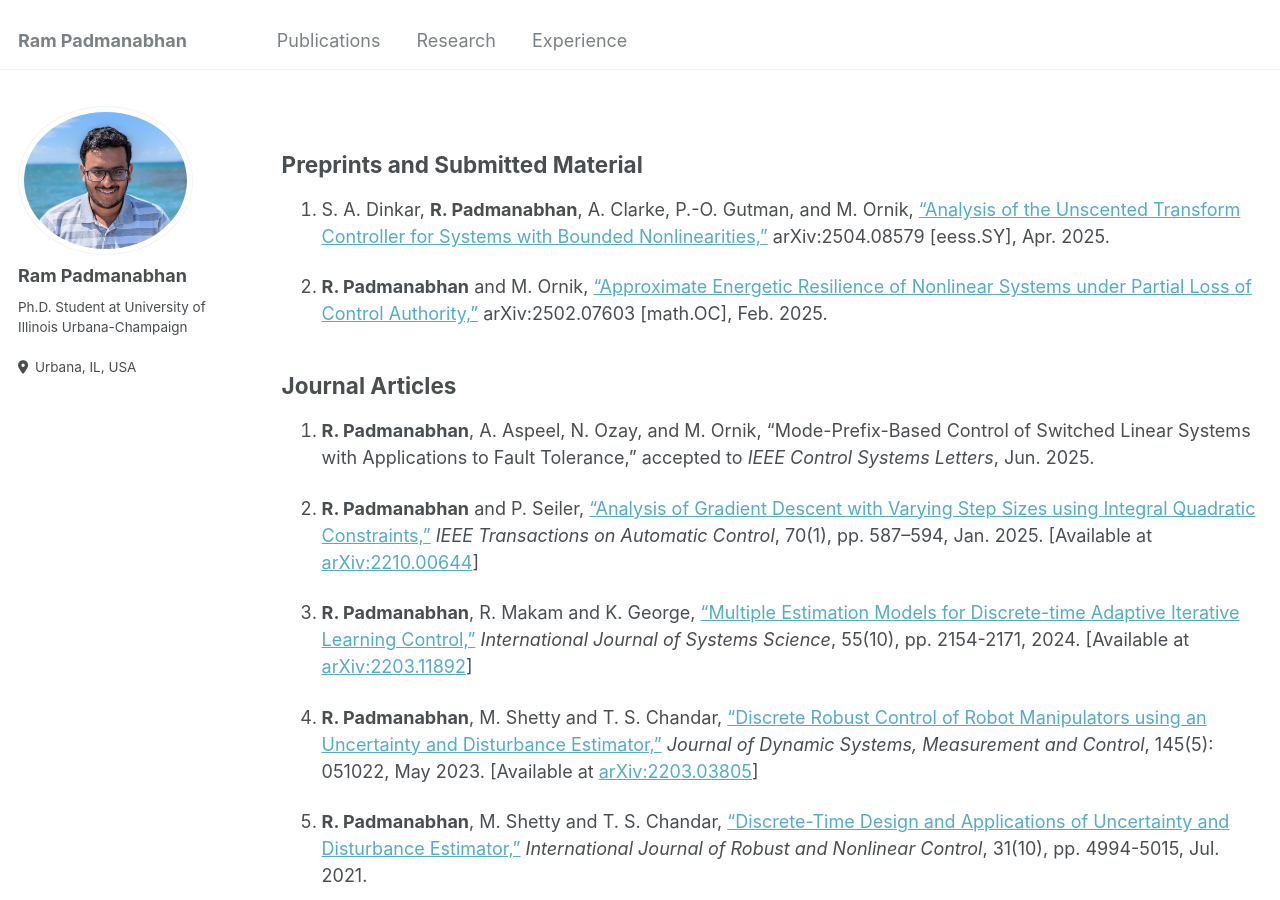
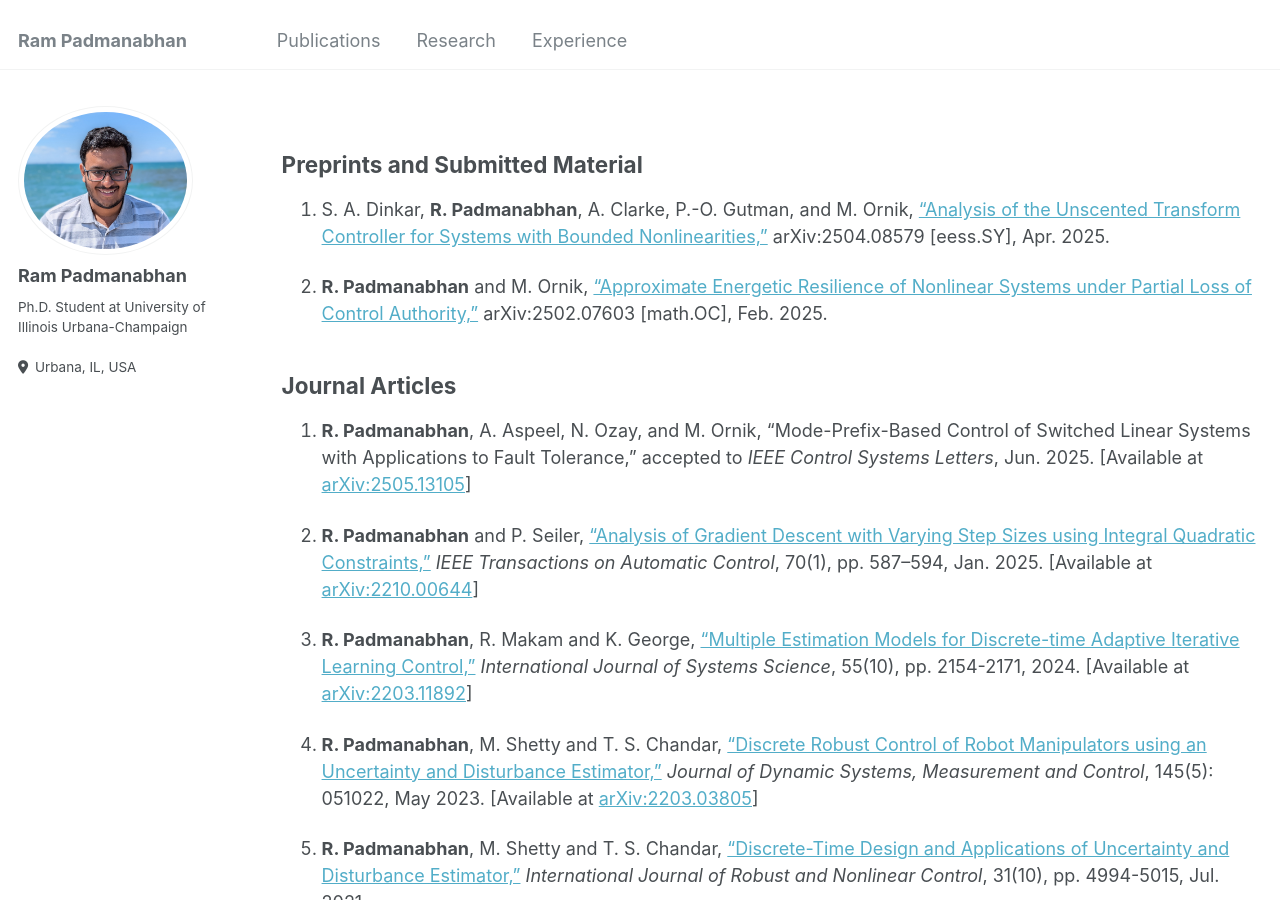
Before and after one commit to ram-p/ram-p.github.io, a Jekyll site: the page built from _pages/publications.md, in a window 1280 px wide and 900 px high. Built offline with Jekyll 4.4.1, drawn with Linux system fonts in a browser that asks for light colours.

Commit message:
L-CSS(2)

```diff
--- a/_pages/publications.md
+++ b/_pages/publications.md
@@ -15,7 +15,7 @@ Preprints and Submitted Material
  Journal Articles
 ------
 
-1. **R. Padmanabhan**, A. Aspeel, N. Ozay, and M. Ornik, "Mode-Prefix-Based Control of Switched Linear Systems with Applications to Fault Tolerance," accepted to _IEEE Control Systems Letters_, Jun. 2025.
+1. **R. Padmanabhan**, A. Aspeel, N. Ozay, and M. Ornik, "Mode-Prefix-Based Control of Switched Linear Systems with Applications to Fault Tolerance," accepted to _IEEE Control Systems Letters_, Jun. 2025. \[Available at [arXiv:2505.13105](https://arxiv.org/abs/2505.13105)\]
 
 1. **R. Padmanabhan** and P. Seiler, ["Analysis of Gradient Descent with Varying Step Sizes using Integral Quadratic Constraints,"](https://ieeexplore.ieee.org/document/10623868) _IEEE Transactions on Automatic Control_, 70(1), pp. 587--594, Jan. 2025. \[Available at [arXiv:2210.00644](https://arxiv.org/abs/2210.00644)\]
 
```
